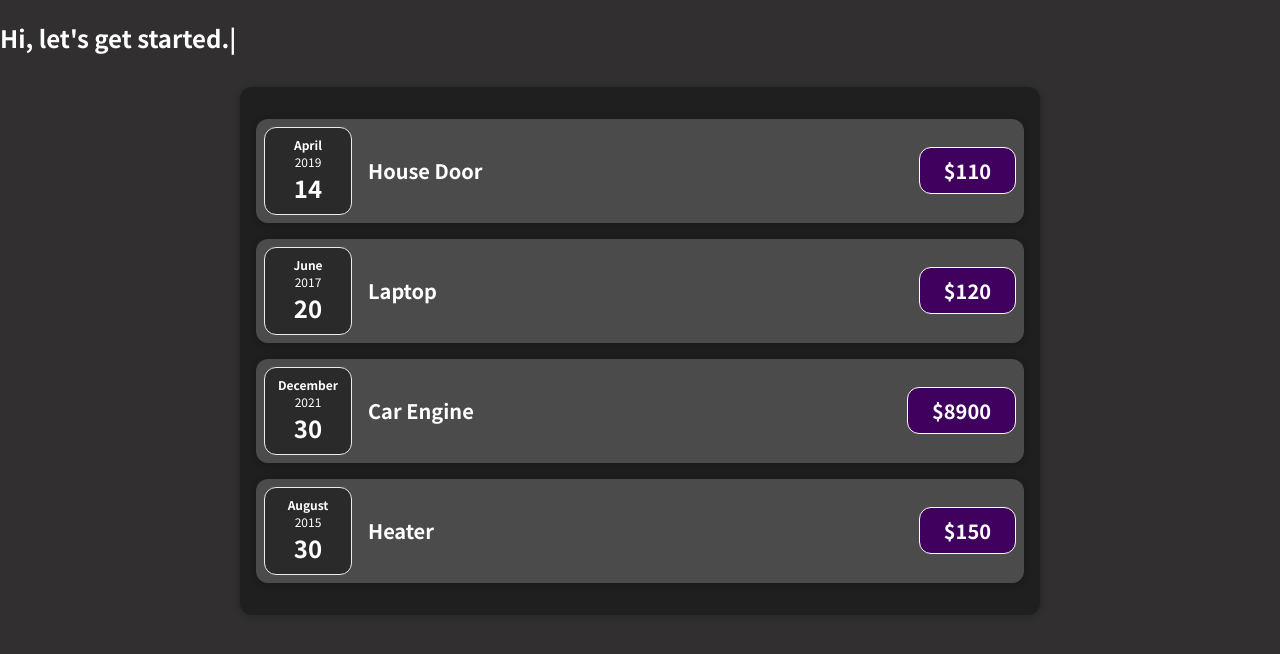
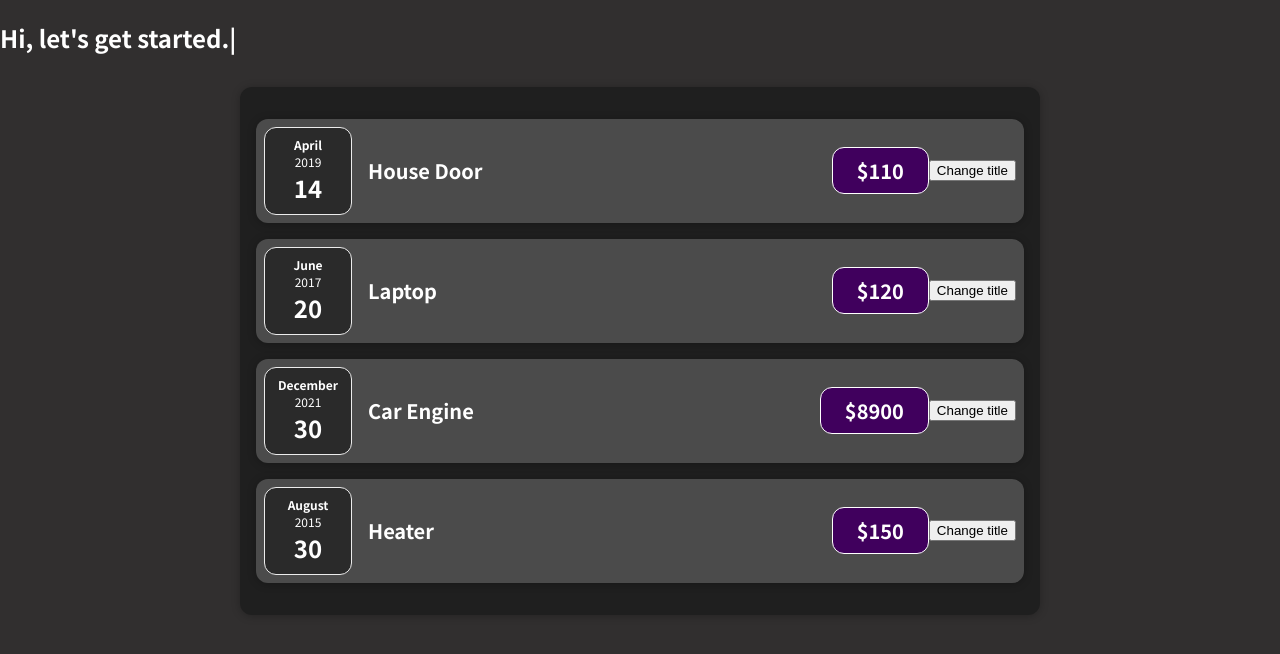
Before and after one commit to martinwachira/how2React-Redefined, a React (Create React App) app: page / in a window 1280 px wide. Shown: the top 654 px of the page. Built offline with nearby package versions, Linux system fonts and the light colour scheme.

Commit message:
reverted before redux test changes

```diff
--- a/src/components/Expenses/ExpenseItem.js
+++ b/src/components/Expenses/ExpenseItem.js
@@ -1,9 +1,16 @@
-import React from "react";
+import React, { useState } from "react";
 import ExpenseDate from "./ExpenseDate";
 import Card from "../UI/Card";
 import "./ExpenseItem.css";
 
 const ExpenseItem = (props) => {
+  // intro states
+  const [title, setTitle] = useState(props.title);
+
+  const clickHandler = () => {
+    console.log("title change");
+  };
+
   return (
     <Card className="expense-item">
       <ExpenseDate dat={props.date} />
@@ -11,8 +18,9 @@
         <h2>{props.title}</h2>
         <div className="expense-item__price">${props.price}</div>
       </div>
+      <button onClick={clickHandler}>Change title</button>
     </Card>
   );
-}
+};
 
 export default ExpenseItem;
```
Also changed, not shown: 1 other file (tests, documents, lock files or other folders).
